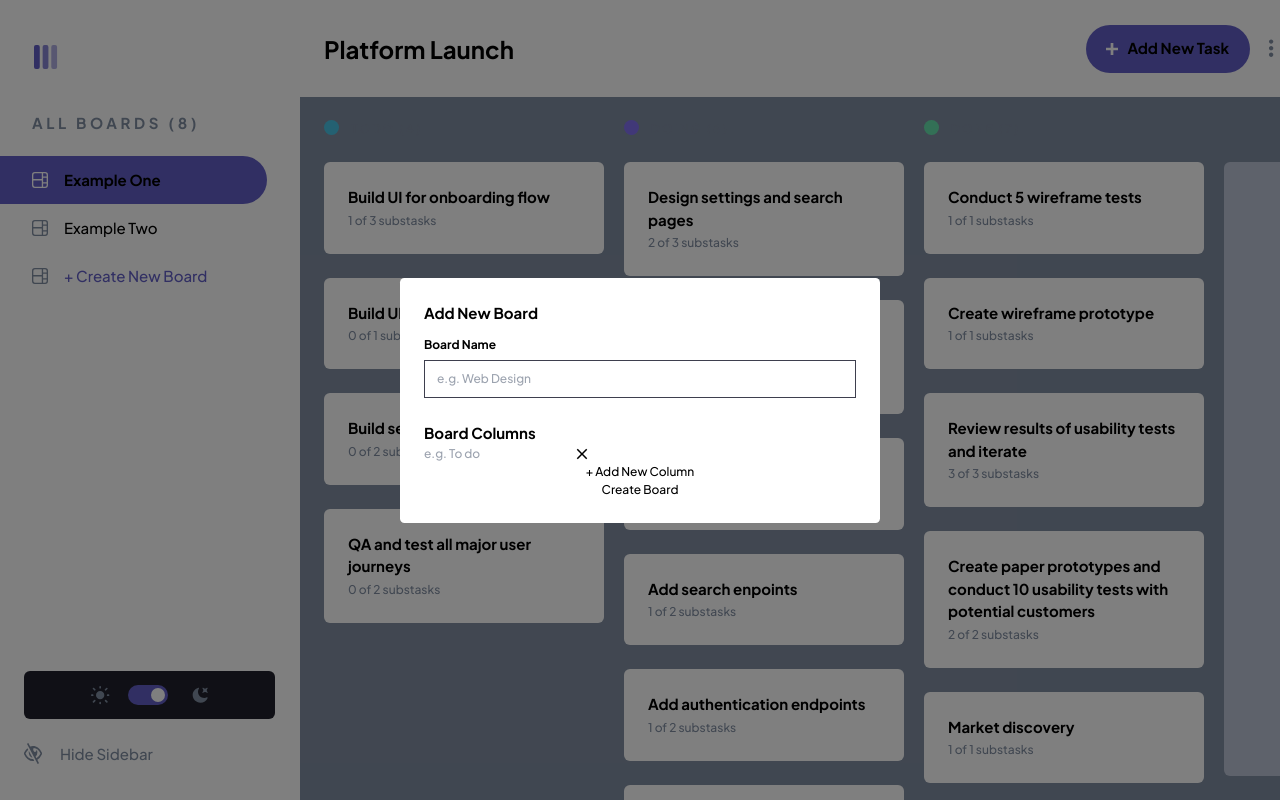
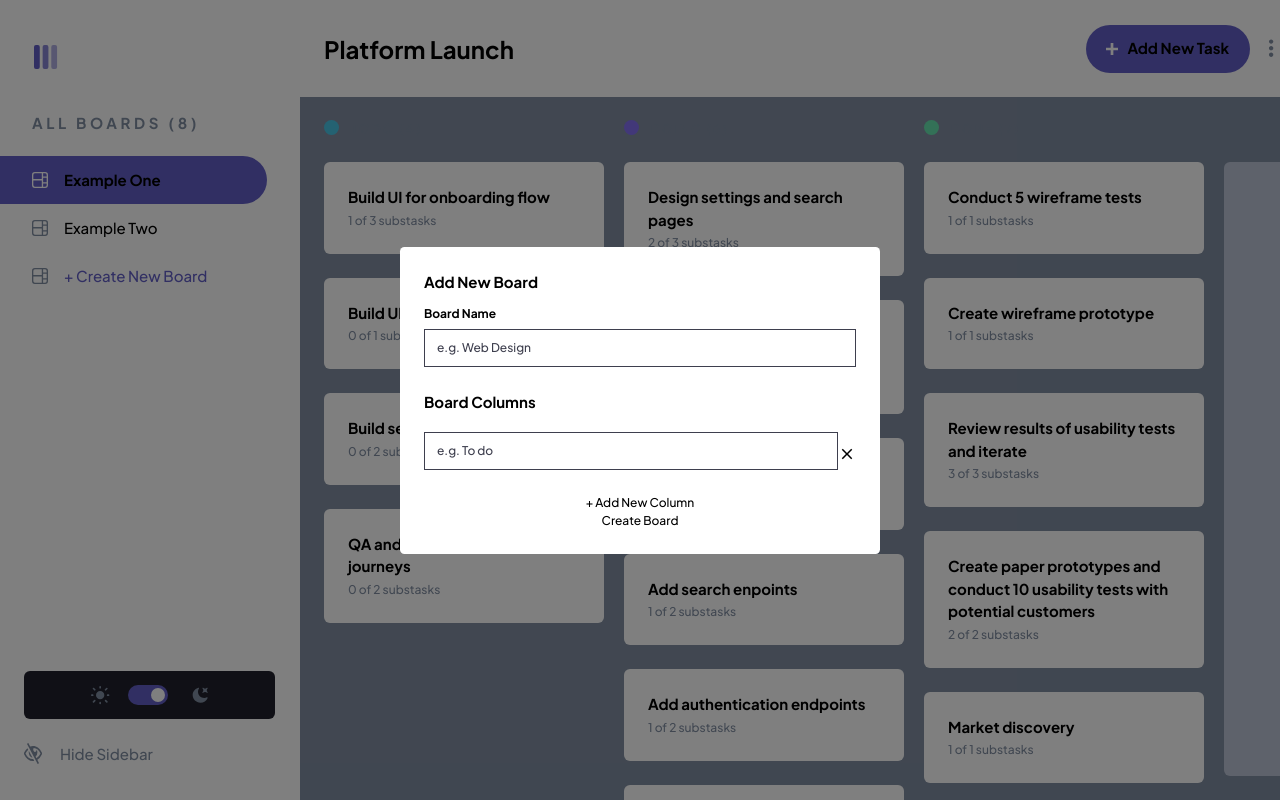
Before and after one commit to yehudz/kanban-task-manager-v2, a Next.js app: page / in a window 1280 px wide. Both pictures are taken after a click on the element "+ Create New Board". Built offline with nearby package versions, Linux system fonts and the light colour scheme.

Commit message:
refactor: Generic Input
Add correct props for default input

```diff
--- a/components/reusables/BoardForm.tsx
+++ b/components/reusables/BoardForm.tsx
@@ -30,6 +30,7 @@ const BoardForm = ({formTitle, boardName, boardColumns}: BoardFormProps)=> {
       <h3 data-testid="add-new-board-form-title">{formTitle}</h3>
       <span data-testid="add-new-board-form-title-input" className="flex flex-col">
         <Input
+          testId="board-title-input"
           placeholder="e.g. Web Design"
           labelText="Board Name"
           inputName="boardTitle"
@@ -41,12 +42,18 @@ const BoardForm = ({formTitle, boardName, boardColumns}: BoardFormProps)=> {
         {emptyBoardColumns.map((column: BoardColumn)=> {
           return(
             <div key={column.name} data-tesid="add-new-board-form-column" className="flex flex-row items-center">
-              <input
+              <Input
+                testId="column-name-input"
+                placeholder={column.placeholder}
+                inputDefaultValue={column.name}
+                inputName="boardTitle"
+              />
+              {/* <input
                 data-testid="column-name-input"
                 name="boardTitle"
                 type="text"
                 defaultValue={column.name}
-                placeholder={column.placeholder}/>
+                placeholder={column.placeholder}/> */}
               <ClearOutlinedIcon />
             </div>
           )
--- a/components/ui/Input.tsx
+++ b/components/ui/Input.tsx
@@ -1,11 +1,11 @@
 import { InputProps } from '../../typings/interfaces'
 
-const Input = ({placeholder, labelText, inputName, inputDefaultValue}: InputProps)=> {
+const Input = ({placeholder, labelText, inputName, inputDefaultValue, testId}: InputProps)=> {
   return(
-    <div className="form-control mt-4">
+    <div className="form-control mt-4 w-full">
       <label htmlFor={inputName} className="font-bold">{labelText}</label>
       <input
-        data-testid="board-title-input"
+        data-testid={testId}
         type="text"
         name={inputName}
         placeholder={placeholder}
@@ -21,6 +21,7 @@ const Input = ({placeholder, labelText, inputName, inputDefaultValue}: InputProp
           outline-none
           mt-2
           mb-8
+          placeholder-grey-700
           "
         defaultValue={inputDefaultValue}
       />
--- a/typings/interfaces.ts
+++ b/typings/interfaces.ts
@@ -62,8 +62,9 @@ export interface SidebarMenuListItemProps {
 }
 
 export interface InputProps {
-  placeholder: string
-  labelText: string
+  placeholder: string | undefined
+  labelText?: string
   inputName: string
   inputDefaultValue: string
+  testId?: string
 }
```
